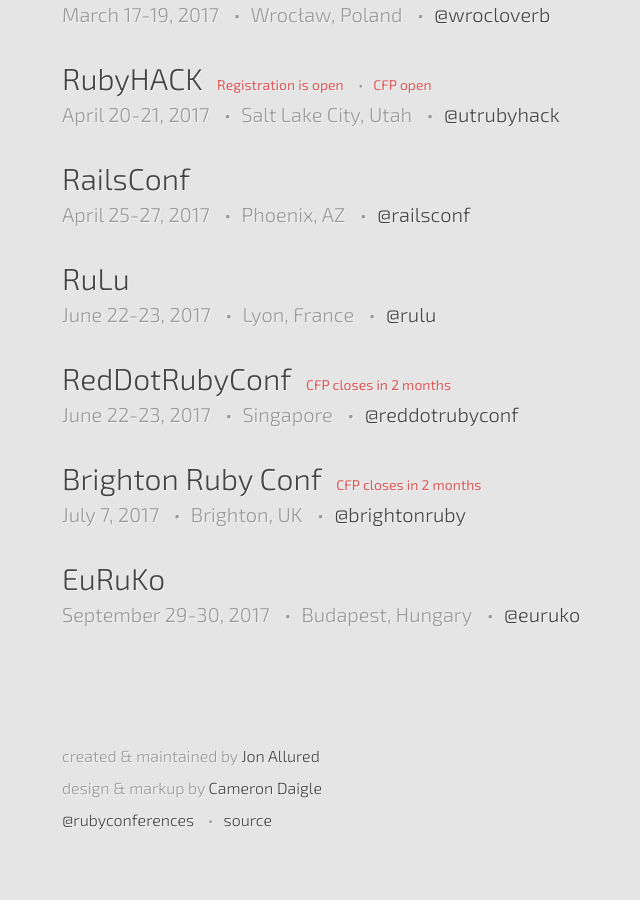
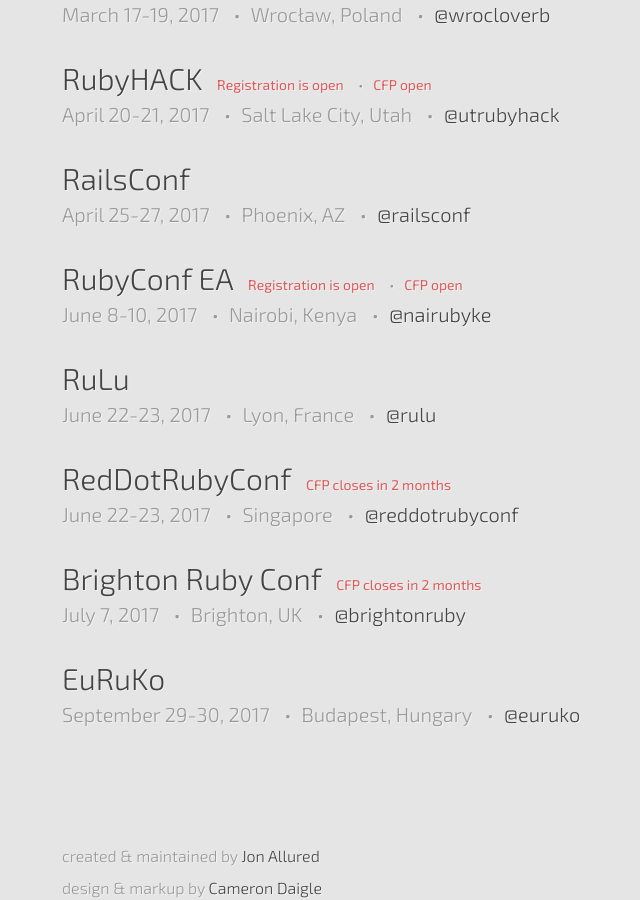
Before and after one commit to ruby-conferences/ruby-conferences.github.io, a Jekyll site: the page built from index.html, in a window 1280 px wide and 900 px high, scrolled down 1102 px. Shown: the whole window, without its empty margins (178-818 px from the left). Built offline with Jekyll 4.4.1, drawn with Linux system fonts in a browser that asks for light colours.

Commit message:
Added Ruby conf EA June 2017

```diff
--- a/_data/current.yml
+++ b/_data/current.yml
@@ -64,6 +64,14 @@
   cfp_phrase: CFP closes
   cfp_date: "January 20, 2017"
 
+- name: RubyConf EA
+  location: Nairobi, Kenya
+  dates: "June 8-10, 2017"
+  url: http://rubyconf.nairuby.org/
+  twitter: nairubyke
+  reg_phrase: Registration is open
+  cfp_phrase: CFP open
+
 - name: RuLu
   location: Lyon, France
   dates: "June 22-23, 2017"
```
